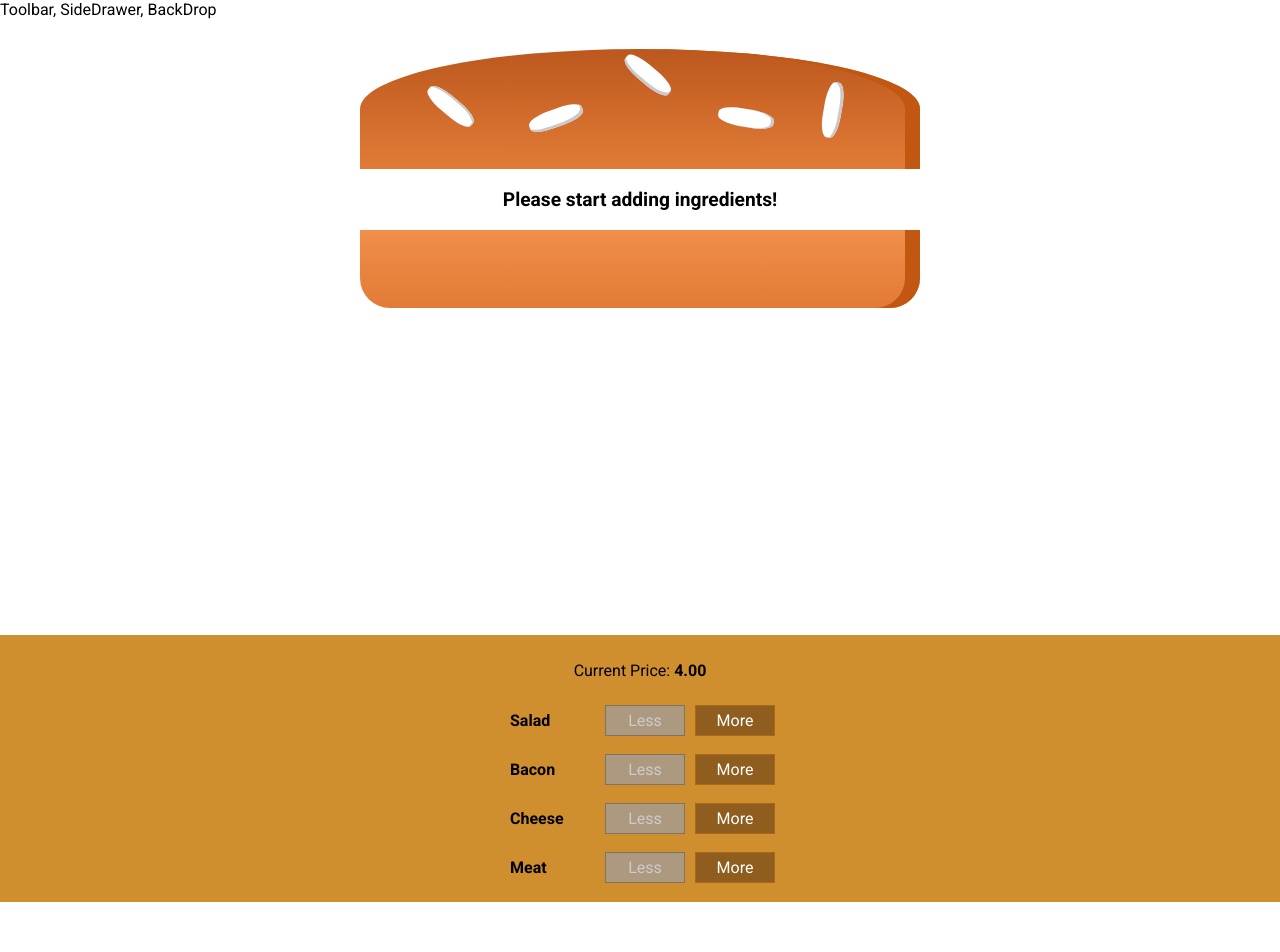
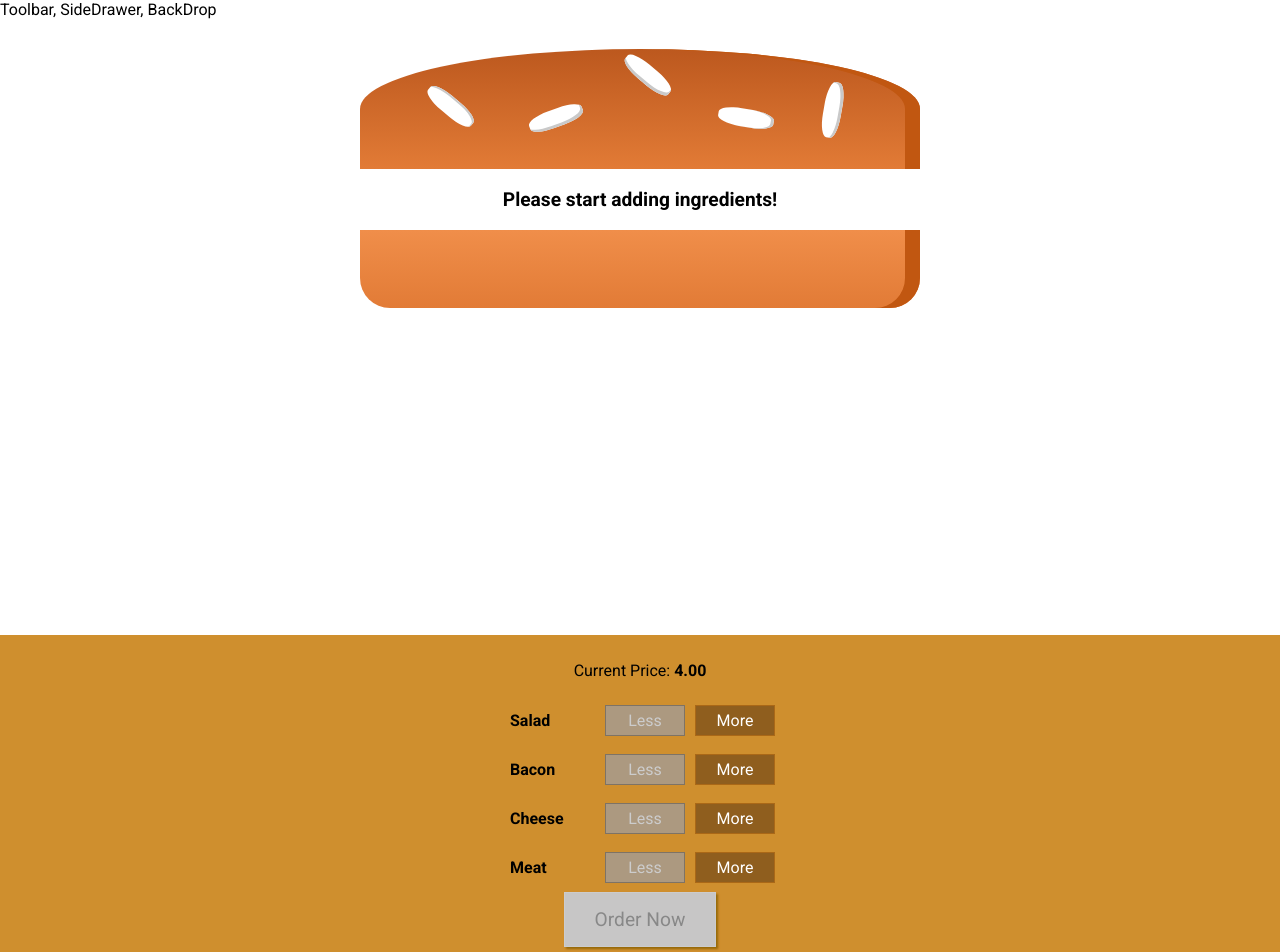
Before and after one commit to sgtkuncoro/burger-builder-app, a React app: page / in a window 1280 px wide. Shown: the top 952 px of the page. Before the commit the page ends 902 px from the top, so only its background shows below. Built offline with nearby package versions, Linux system fonts and the light colour scheme.

Commit message:
feat(Build Control): add order button

```diff
--- a/src/components/Burger/BuildControls/BuildControls.css
+++ b/src/components/Burger/BuildControls/BuildControls.css
@@ -8,3 +8,45 @@
   margin: auto;
   padding: 10px 0;
 }
+
+.OrderButton {
+  background-color: #dad735;
+  outline: none;
+  cursor: pointer;
+  border: 1px solid #966909;
+  color: #966909;
+  font-family: inherit;
+  font-size: 1.2em;
+  padding: 15px 30px;
+  box-shadow: 2px 2px 2px #966909;
+}
+
+.OrderButton:hover,
+.OrderButton:active {
+  background-color: #a0db41;
+  border: 1px solid #966909;
+  color: #966909;
+}
+
+.OrderButton:disabled {
+  background-color: #c7c6c6;
+  cursor: not-allowed;
+  border: 1px solid #ccc;
+  color: #888888;
+}
+
+.OrderButton:not(:disabled) {
+  animation: enable 0.3s linear;
+}
+
+@keyframes enable {
+  0% {
+    transform: scale(1);
+  }
+  60% {
+    transform: scale(1.1);
+  }
+  100% {
+    transform: scale(1);
+  }
+}
--- a/src/components/Burger/BuildControls/BuildControls.js
+++ b/src/components/Burger/BuildControls/BuildControls.js
@@ -24,6 +24,9 @@
         disabled={props.disabled[ctrl.type]}
       />
     ))}
+    <button className={classes.OrderButton} disabled={!props.purchaseable}>
+      Order Now
+    </button>
   </div>
 );
 
--- a/src/containers/BurgerBuilder/BurgerBuilder.js
+++ b/src/containers/BurgerBuilder/BurgerBuilder.js
@@ -2,6 +2,7 @@
 import Aux from "../../hoc/Auxiliary";
 import Burger from "../../components/Burger/Burger";
 import BuildControls from "../../components/Burger/BuildControls/BuildControls";
+import { Object } from "core-js";
 
 const INGREDIENT_PRICES = {
   salad: 0.5,
@@ -18,7 +19,19 @@
       cheese: 0,
       meat: 0
     },
-    totalPrice: 4
+    totalPrice: 4,
+    purchaseable: false
+  };
+
+  updatePurchaseState = ingredients => {
+    const sum = Object.keys(ingredients)
+      .map(igKey => {
+        return ingredients[igKey];
+      })
+      .reduce((sum, el) => {
+        return sum + el;
+      }, 0);
+    this.setState({ purchaseable: sum > 0 });
   };
 
   addIngredientHandler = type => {
@@ -32,6 +45,7 @@
     const oldPrice = this.state.totalPrice;
     const newPrice = oldPrice + priceAddition;
     this.setState({ totalPrice: newPrice, ingredients: updatedIngredients });
+    this.updatePurchaseState(updatedIngredients);
   };
 
   removeIngredientHandler = type => {
@@ -46,6 +60,7 @@
     const oldPrice = this.state.totalPrice;
     const newPrice = oldPrice - priceDeduction;
     this.setState({ totalPrice: newPrice, ingredients: updatedIngredients });
+    this.updatePurchaseState(updatedIngredients);
   };
 
   render() {
@@ -63,6 +78,7 @@
           ingredientAdded={this.addIngredientHandler}
           ingredientRemoved={this.removeIngredientHandler}
           disabled={disabledInfo}
+          purchaseable={this.state.purchaseable}
           price={this.state.totalPrice}
         />
       </Aux>
```
